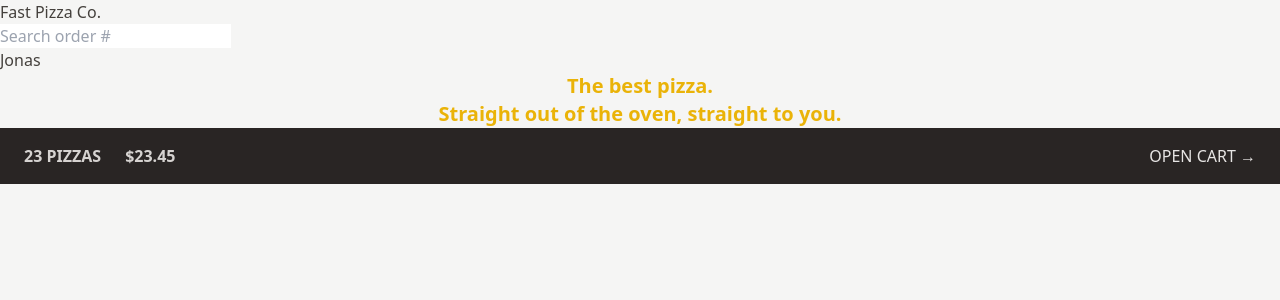
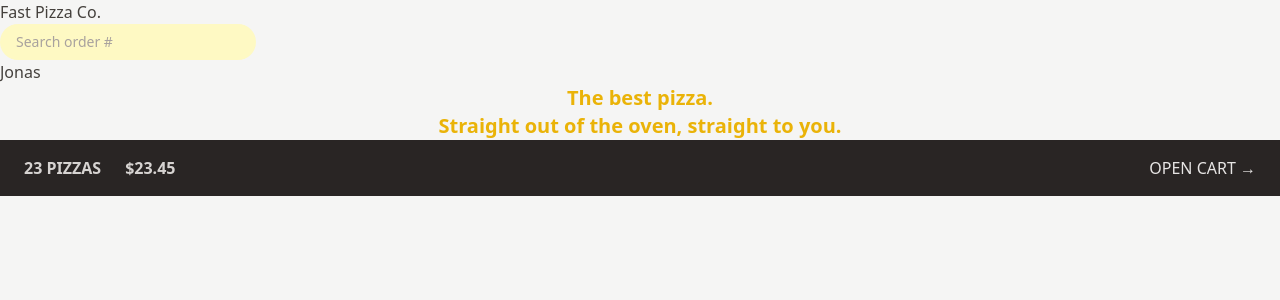
Before and after one commit to Nifemiasaolu/Fast_Pizza, a React (Vite) app: page / in a window 1280 px wide. Shown: the top 300 px of the page. Built offline with nearby package versions, Linux system fonts and the light colour scheme.

Commit message:
Search order action router

```diff
--- a/src/Features/Order/SearchOrder.jsx
+++ b/src/Features/Order/SearchOrder.jsx
@@ -3,11 +3,11 @@
 
 function SearchOrder() {
   const [query, setQuery] = useState("");
- const navigate = useNavigate();
+  const navigate = useNavigate();
 
-  function handleSubmit(e){
+  function handleSubmit(e) {
     e.preventDefault();
-    if(!query) return;
+    if (!query) return;
     navigate(`order/${query}`);
     setQuery("");
   }
@@ -18,6 +18,11 @@
         placeholder="Search order #"
         value={query}
         onChange={(e) => setQuery(e.target.value)}
+        className="w-28 rounded-full bg-yellow-100 px-4
+        py-2 text-sm transition-all
+        duration-300 placeholder:text-stone-400 sm:focus:w-72
+        focus:outline-none focus:ring focus:ring-yellow-500
+         focus:ring-opacity-50 sm:w-64"
       />
     </form>
   );
```
